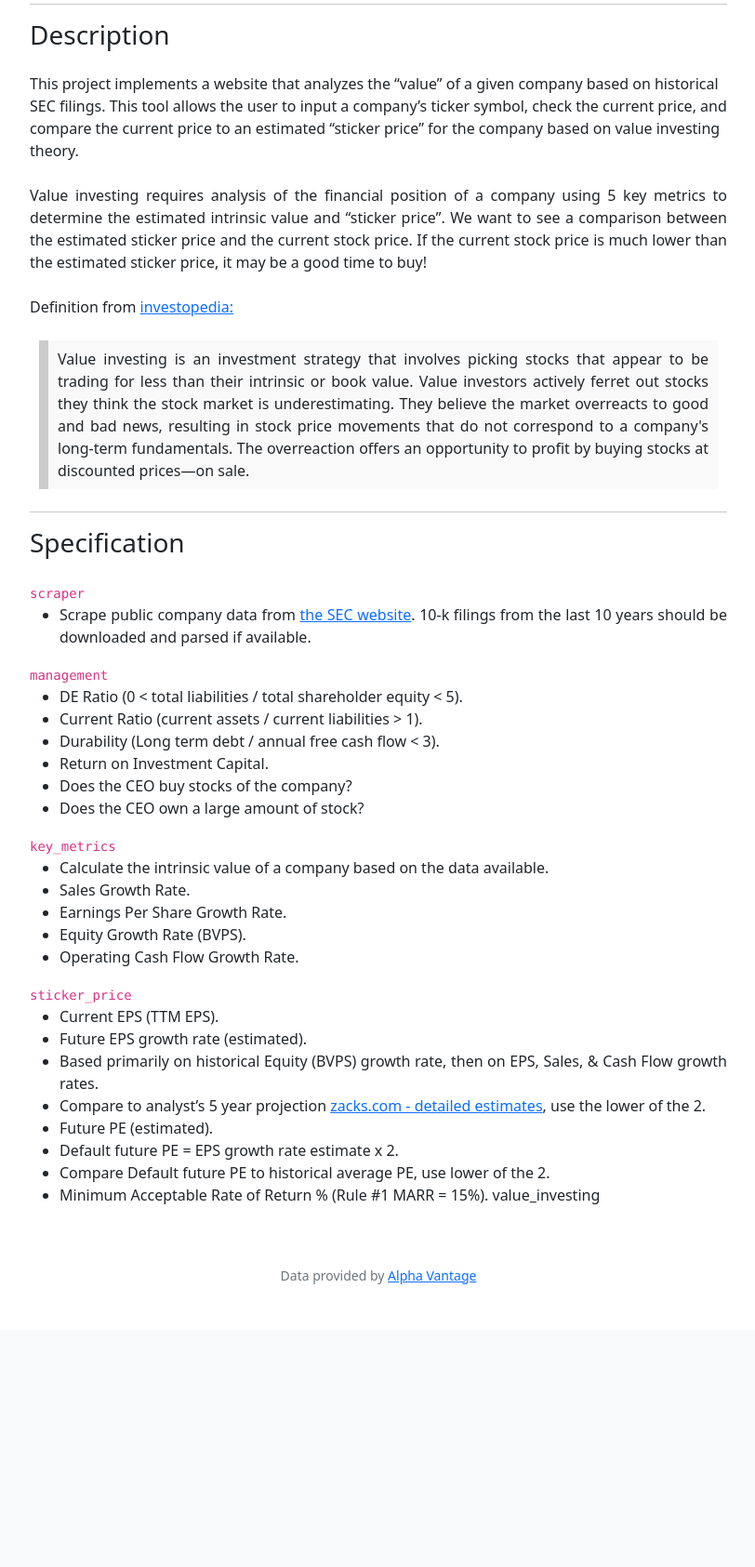
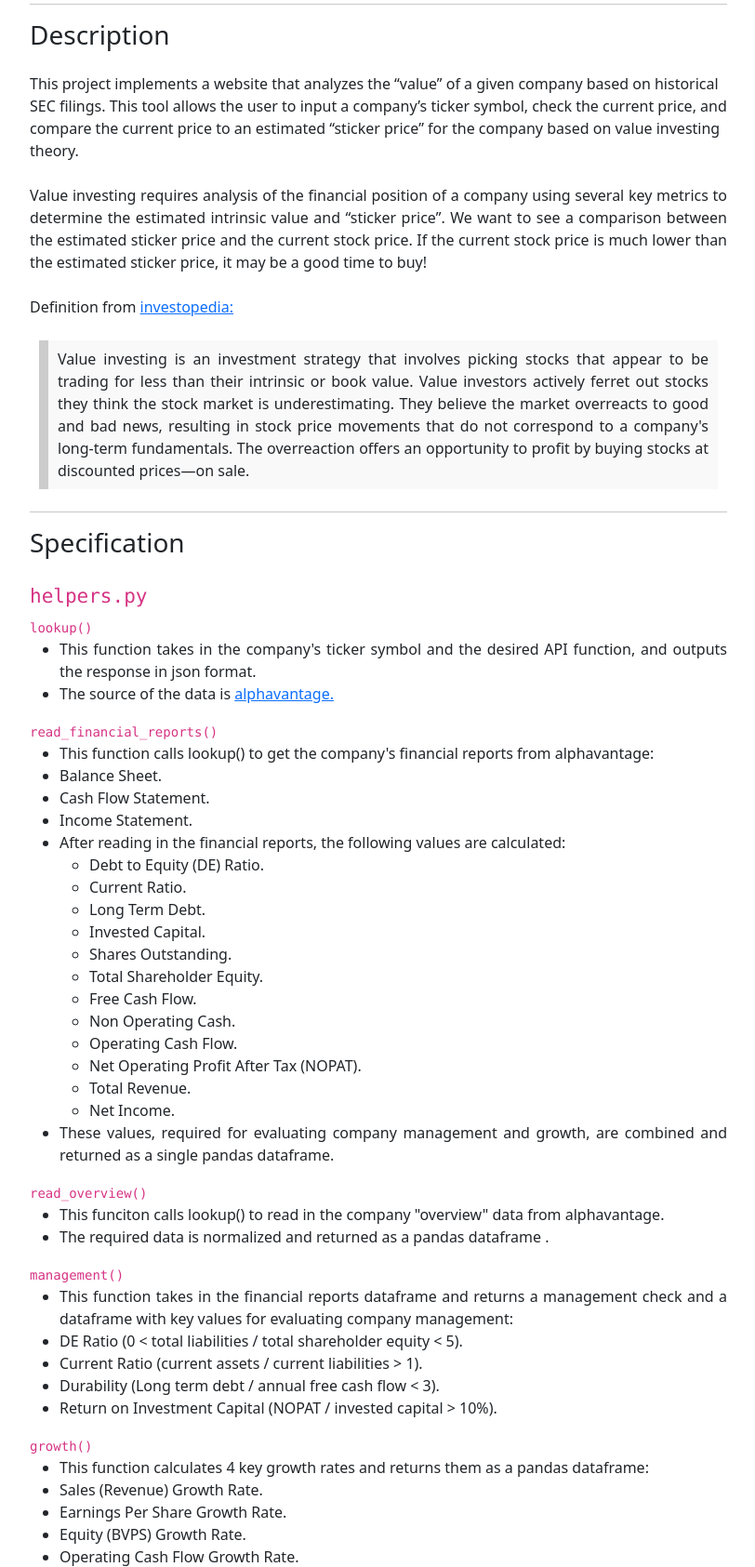
Before and after one commit to erwsmith/value_investing, a Flask app: page / in a window 1280 px wide. Shown: the part 275-1960 px from the top of the page at 93% size, without its empty margins (233-1045 px from the left). Before the commit the page ends 1656 px from the top, so only its background shows below. Run offline with Flask 2, Linux system fonts and the light colour scheme; a user stored in the database is signed in; some libraries are stand-ins or nearby versions.

Commit message:
updated to include description of all helpers.py functions

```diff
--- a/templates/index.html
+++ b/templates/index.html
@@ -15,7 +15,7 @@
             <br>
             <p class="text-start">This project implements a website that analyzes the “value” of a given company based on historical SEC filings. This tool allows the user to input a company’s ticker symbol, check the current price, and compare the current price to an estimated “sticker price” for the company based on value investing theory.</p>
             <br>
-            <p>Value investing requires analysis of the financial position of a company using 5 key metrics to determine the estimated intrinsic value and “sticker price”. We want to see a comparison between the estimated sticker price and the current stock price. If the current stock price is much lower than the estimated sticker price, it may be a good time to buy!</p>
+            <p>Value investing requires analysis of the financial position of a company using several key metrics to determine the estimated intrinsic value and “sticker price”. We want to see a comparison between the estimated sticker price and the current stock price. If the current stock price is much lower than the estimated sticker price, it may be a good time to buy!</p>
             <br>
             <p>Definition from <a href="https://www.investopedia.com/terms/v/valueinvesting.asp">investopedia:</a></p>
             <blockquote cite="https://www.investopedia.com/terms/v/valueinvesting.asp">
@@ -24,37 +24,87 @@
         <hr>
         <h3 id="specification">Specification</h3>
         <br>
-            <p><code>scraper</code></p>
-                <ul class = "text-align: justify max-width: 1000px margin: auto">
-                    <li>Scrape public company data from <a href="https://www.sec.gov/dera/data/financial-statement-data-sets.html">the SEC website</a>. 10-k filings from the last 10 years should be downloaded and parsed if available.</li>
+        <h4><code>helpers.py</code></h4>
+            <p><code>lookup()</code></p>
+                <ul>
+                    <li>This function takes in the company's ticker symbol and the desired API function, and outputs the response in json format.</li>
+                    <li>The source of the data is <a href="https://www.alphavantage.co/">alphavantage.</a></li>
                 </ul>
-            <p><code>management</code></p>
+            <p><code>read_financial_reports()</code></p>
                 <ul>
+                    <li>This function calls lookup() to get the company's financial reports from alphavantage:
+                        <li>Balance Sheet.</li>
+                        <li>Cash Flow Statement.</li>
+                        <li>Income Statement.</li>
+                    </li>
+                    <li>After reading in the financial reports, the following values are calculated:
+                        <ul>
+                            <li>Debt to Equity (DE) Ratio.</li>
+                            <li>Current Ratio.</li>
+                            <li>Long Term Debt.</li>
+                            <li>Invested Capital.</li>
+                            <li>Shares Outstanding.</li>
+                            <li>Total Shareholder Equity.</li>
+                            <li>Free Cash Flow.</li>
+                            <li>Non Operating Cash.</li>
+                            <li>Operating Cash Flow.</li>
+                            <li>Net Operating Profit After Tax (NOPAT).</li>
+                            <li>Total Revenue.</li>
+                            <li>Net Income.</li>
+                          </ul>
+                    </li>
+                    <li>These values, required for evaluating company management and growth, are combined and returned as a single pandas dataframe.</li>
+                </ul>
+            <p><code>read_overview()</code></p>
+                <ul>
+                    <li>This funciton calls lookup() to read in the company "overview" data from alphavantage.</li>
+                    <li>The required data is normalized and returned as a pandas dataframe .</li>
+                </ul>
+            <p><code>management()</code></p>
+                <ul>
+                    <li>This function takes in the financial reports dataframe and returns a management check and a dataframe with key values for evaluating company management:
                         <li>DE Ratio (0 &lt; total liabilities / total shareholder equity &lt; 5).</li>
                         <li>Current Ratio (current assets / current liabilities &gt; 1).</li>
                         <li>Durability (Long term debt / annual free cash flow &lt; 3).</li>
-                    <li>Return on Investment Capital.</li>
-                    <li>Does the CEO buy stocks of the company?</li>
-                    <li>Does the CEO own a large amount of stock?</li>
+                        <li>Return on Investment Capital (NOPAT / invested capital &gt; 10%).</li>
+                    </li>
                 </ul>
-            <p><code>key_metrics</code></p>
+            <p><code>growth()</code></p>
                 <ul>
-                    <li>Calculate the intrinsic value of a company based on the data available.</li>
-                    <li>Sales Growth Rate.</li>
+                    <li>This function calculates 4 key growth rates and returns them as a pandas dataframe:
+                        <li>Sales (Revenue) Growth Rate.</li>
                         <li>Earnings Per Share Growth Rate.</li>
-                    <li>Equity Growth Rate (BVPS).</li>
+                        <li>Equity (BVPS) Growth Rate.</li>
                         <li>Operating Cash Flow Growth Rate.</li>
+                    </li>
                 </ul>
-            <p><code>sticker_price</code></p>
+            <p><code>read_time_series_monthly()</code></p>
                 <ul>
+                    <li>This function calls lookup() to get historical pricing data.</li>
+                    <li>Data must be pared down to include only one sample per year over the last 5 years.</li>
+                    <li>A pandas dataframe is returned with this 5 year pricing history.</li>
+                </ul>
+            <p><code>yahoo_growth()</code></p>
+                <ul class = "text-align: justify max-width: 1000px margin: auto">
+                    <li>This function uses the selenium web automation package to scrape the analyst 5 year estimated growth rate from <a href="finance.yahoo.com">yahoo finance</a>.</li>
+                    <li>Getting the desired data point required using the full xpath</li>
+                </ul>
+            <p><code>sticker_price()</code></p>
+                <ul>
+                    <li>This function takes in the financial reports and overview dataframes and returns the company's sticker price and "safe price"</li>
+                    <li>In order to find the sticker price, the following numbers are required:
                         <li>Current EPS (TTM EPS).</li>
-                    <li>Future EPS growth rate (estimated).</li>
-                    <li>Based primarily on historical Equity (BVPS) growth rate, then on EPS, Sales, &amp; Cash Flow growth rates.</li>
-                    <li>Compare to analyst’s 5 year projection <a href="https://www.zacks.com/stock/quote/NKE/detailed-estimates">zacks.com - detailed estimates</a>, use the lower of the 2.</li>
-                    <li>Future PE (estimated).</li>
+                        <li>Future EPS growth rate (estimated).
+                            <li>This is based primarily on historical Equity (BVPS) growth rate, then on EPS, Sales, &amp; Cash Flow growth rates.</li>
+                            <li>Compare to analyst’s 5 year growth projection obtained in yahoo_growth(), use the lower of the 2.</li>
+                        </li>
+                        <li>Future PE (estimated).
                             <li>Default future PE = EPS growth rate estimate x 2.</li>
                             <li>Compare Default future PE to historical average PE, use lower of the 2.</li>
-                    <li>Minimum Acceptable Rate of Return % (Rule #1 MARR = 15%). value_investing</li>
+                        </li>
+                        <li>Minimum Acceptable Rate of Return % (Rule #1 MARR = 15%).</li>
+                        <li>The "safe price" is simply the sticker price / 2. It is the recommended maximum purchase price, representing a "safe" discount</li>
+                    </li>
                 </ul>
             </p>
     </div>
```
Lines whose indentation alone changed are shown as unchanged.
